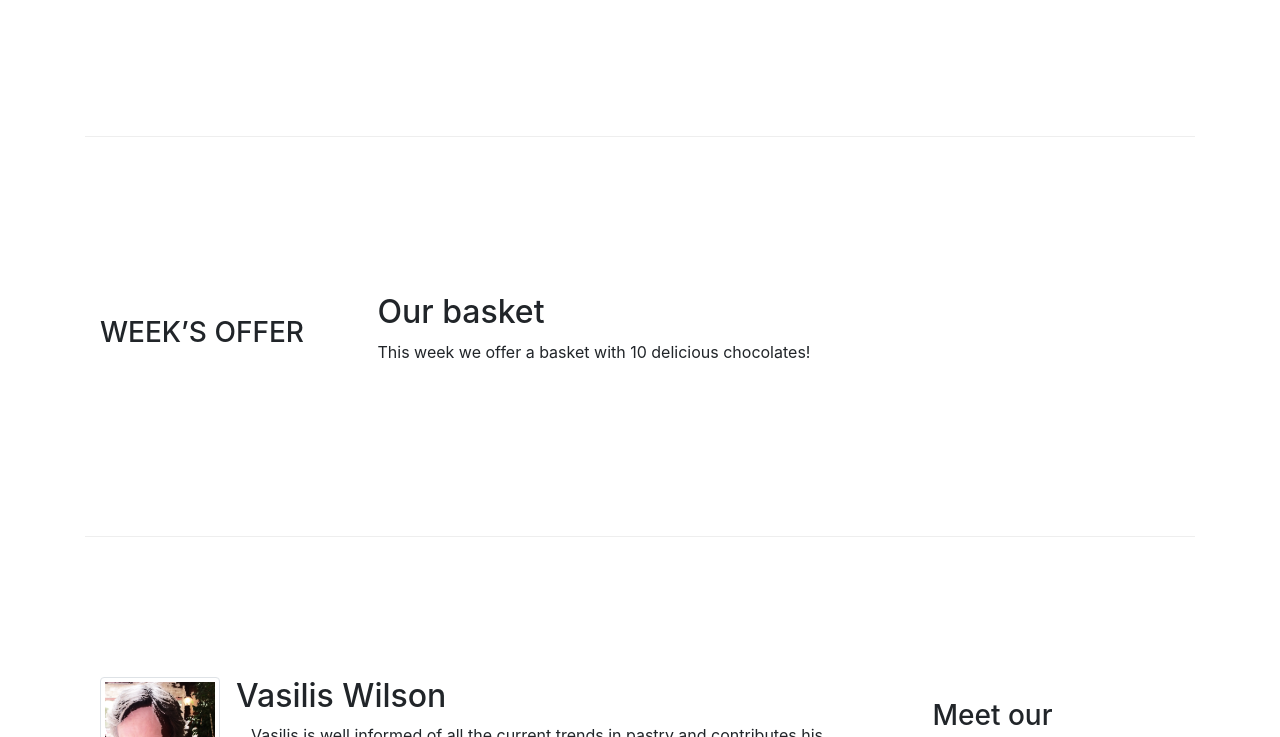
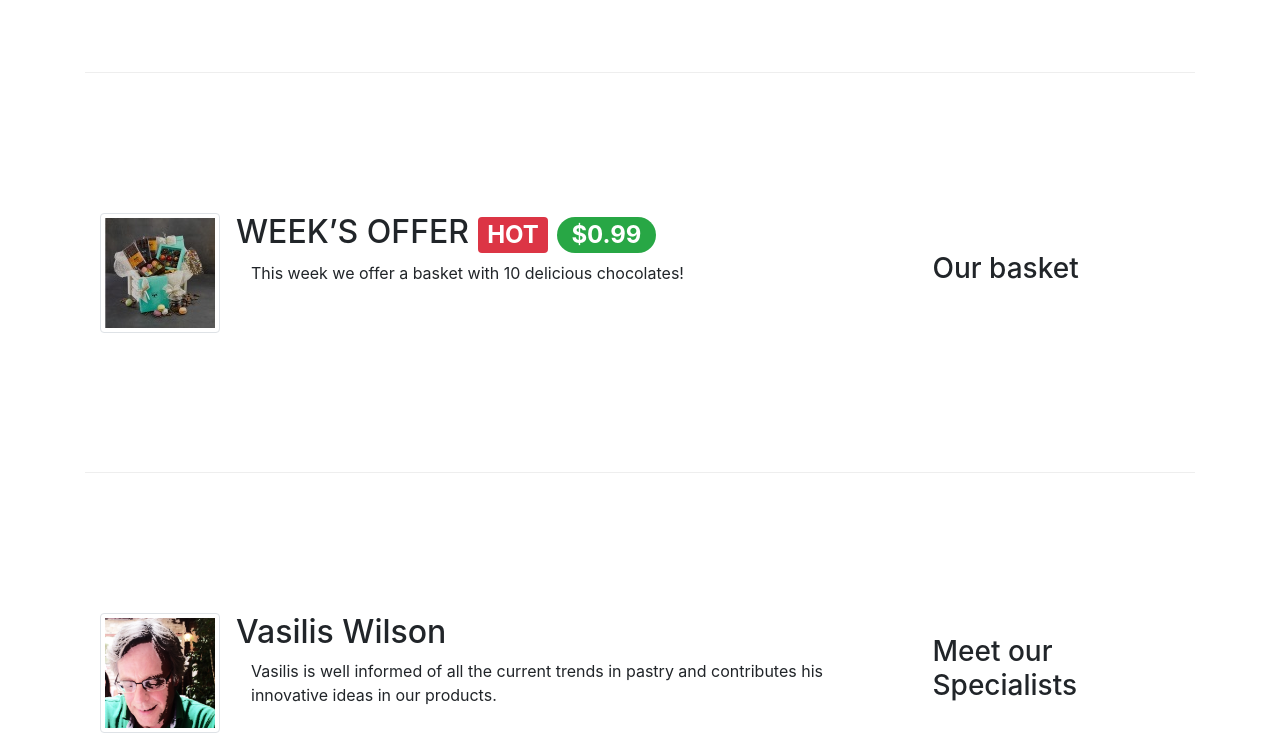
Before and after one commit to Hariskapa/leChocolat, a website: page index.html in a window 1280 px wide. Shown: the part 640-1377 px from the top of the page. Drawn offline with nearby package versions, Linux system fonts and the light colour scheme.

Commit message:
Bootstrap Assignment 4 Task

```diff
--- a/index.html
+++ b/index.html
@@ -58,11 +58,11 @@
     </header>
 
     <div class="container">
-        <nav aria-label="breadcrumb">
+       <!--  <nav aria-label="breadcrumb">
             <ol class="breadcrumb">
                 <li class="breadcrumb-item active" aria-current="page">Home</li>
             </ol>
-        </nav>
+        </nav> -->
         <div class="row flex-row-reverse row-content align-items-center">
             <div class="col-sm-4 col-md-3">
                 <h3>Our famous chocolates</h3>
@@ -82,16 +82,39 @@
             </div>
         </div>
 
-
-        <div class="row row-content align-items-center">
+        <div class="row flex-row-reverse row-content align-items-center">
             <div class="col-sm-4 col-md-3">
-                <h3>WEEK’S OFFER</h3>
+                <h3>Our basket</h3>
+            </div>
+            <div class="col-sm col-md">
+                <div class="media">
+                    <img class="d-flex mr-3 img-thumbnail align-self-center" src="images/promotion.jpg" alt="Promotion">
+                    <div class="media-body">
+                        <h2 class="mt-0">WEEK’S OFFER
+                            <span class="badge badge-danger">HOT</span>
+                            <span class="badge badge-pill badge-success">$0.99</span>
+                        </h2>
+                        <p class="col d-none d-md-block">This week we offer a basket with 10 delicious chocolates! </p>
+                    </div>
+                </div>
+            </div>
+        </div>
+<!--         <div class="row flex-row-reverse row-content align-items-center">
+            <div class="col-sm-4 col-md-3">
+                <div class="media">
+                    <img class="d-flex mr-3 img-thumbnail align-self-center" src="images/promotion.jpg" alt="promotion">
+                    <div class="media-body">
+                        <h3>WEEK’S OFFER
+                            <span class="badge badge-danger"></span>
+                            <span class="badge badge-pill badge-success">$0.99</span>
+                        </h3>
+                    </div>
                 </div>
                 <div class="col-sm col-md">
                     <h2>Our basket</h2>
-                <p>This week we offer a basket with 10 delicious chocolates! </p>
+                    <p></p>
                 </div>
-        </div>
+            </div> -->
 
             <div class="row flex-row-reverse row-content align-items-center">
                 <div class="col-sm-4 col-md-3">
```
Lines whose indentation alone changed are shown as unchanged.
